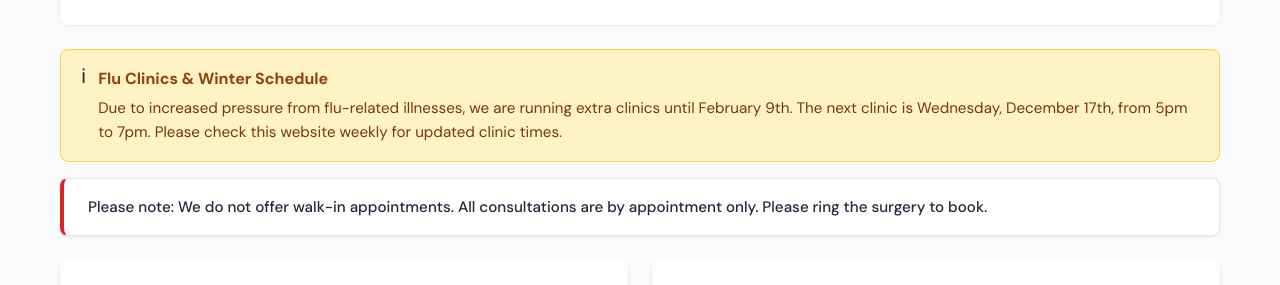
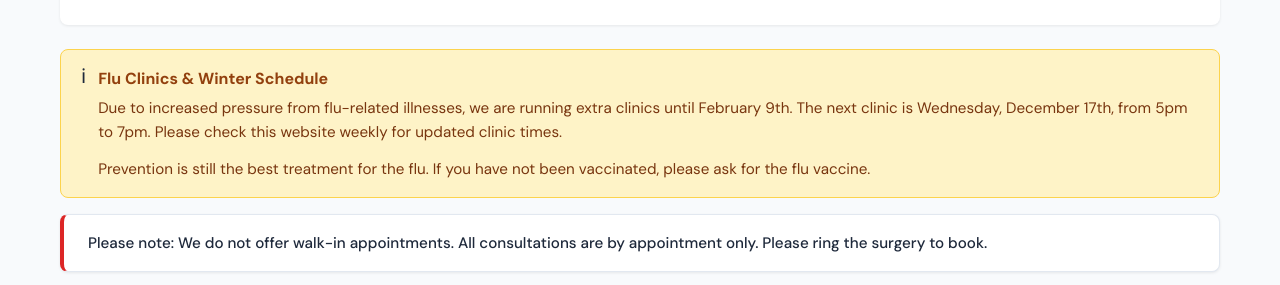
Before and after one commit to Unsaif/castletownroche_practice_website, a plain HTML site: page index.html in a window 1280 px wide. Shown: the part 467-752 px from the top of the page. Drawn offline with Linux system fonts and the light colour scheme.

Commit message:
feat: Allow HTML in notice messages, update notice content with paragraphs, and adjust styling for notice paragraphs.

```diff
--- a/details.js
+++ b/details.js
@@ -53,7 +53,7 @@ const details = {
     notice: {
         active: true,
         title: "Flu Clinics & Winter Schedule",
-        message: "Due to increased pressure from flu-related illnesses, we are running extra clinics until February 9th. The next clinic is Wednesday, December 17th, from 5pm to 7pm. Please check this website weekly for updated clinic times."
+        message: "<p>Due to increased pressure from flu-related illnesses, we are running extra clinics until February 9th. The next clinic is Wednesday, December 17th, from 5pm to 7pm. Please check this website weekly for updated clinic times.</p><p>Prevention is still the best treatment for the flu. If you have not been vaccinated, please ask for the flu vaccine.</p>"
     },
 
     // Appointment Policy
--- a/script.js
+++ b/script.js
@@ -16,7 +16,9 @@ document.addEventListener('DOMContentLoaded', () => {
     if (data.notice && data.notice.active) {
         noticeCard.classList.add('active');
         setText('notice-title', data.notice.title);
-        setText('notice-message', data.notice.message);
+        // Use innerHTML for notice message to allow <br> tags
+        const noticeMsg = document.getElementById('notice-message');
+        if (noticeMsg) noticeMsg.innerHTML = data.notice.message;
     }
 
     // Appointment Policy
--- a/styles.css
+++ b/styles.css
@@ -113,6 +113,11 @@ body {
 .notice-content p {
     color: #78350f;
     font-size: 0.95rem;
+    margin-bottom: 12px;
+}
+
+.notice-content p:last-child {
+    margin-bottom: 0;
 }
 
 /* Appointment Banner - Clean with accent stripe */
```
